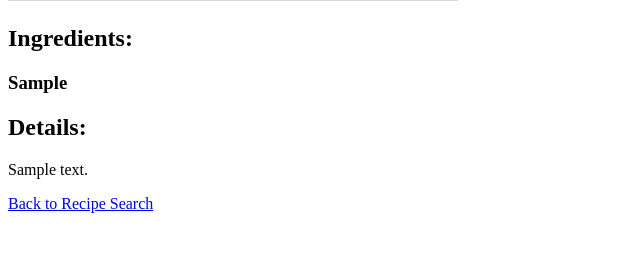
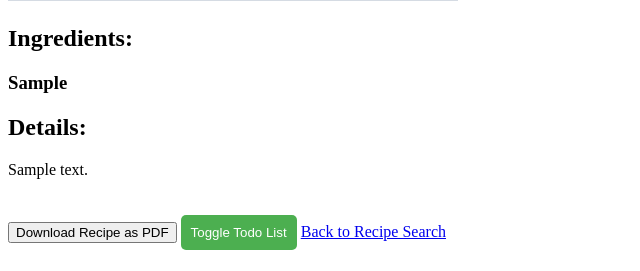
Before and after one commit to venkatesan1211/Testing, a Flask app: page /recipe/1 in a window 1280 px wide. Shown: the part 529-800 px from the top of the page, without its empty margins (0-640 px from the left). Run offline with Flask 3, Linux system fonts and the light colour scheme; tables that the repository leaves empty hold one stand-in row (values such as "Sample post"); grey boxes marked "Sample" are stand-in pictures; some libraries are stand-ins or nearby versions.

Commit message:
templates files

```diff
--- a/demo1/templates/recipe_show.html
+++ b/demo1/templates/recipe_show.html
@@ -4,7 +4,34 @@
     <meta charset="UTF-8">
     <meta name="viewport" content="width=device-width, initial-scale=1.0">
     <title>{{ recipe.recipe_name }} - Recipe Details</title>
+
     <!-- Add any additional styling if needed -->
+    <style>
+        /* Add styling for the todo list */
+        #toggleTodoBtn {
+            background-color: #4CAF50;
+            color: white;
+            padding: 10px;
+            border: none;
+            border-radius: 5px;
+            cursor: pointer;
+            margin-top: 20px;
+        }
+
+        #todoList {
+            display: none;
+            margin-top: 20px;
+        }
+
+        #todoList label {
+            display: block;
+            margin-bottom: 10px;
+        }
+
+        .completed {
+            text-decoration: line-through;
+        }
+    </style>
 </head>
 <body>
     <h1>{{ recipe.recipe_name }}</h1>
@@ -14,10 +41,109 @@
     <h3>{{ recipe.recipe_ingredients }}</h3>
 
     <h2>Details:</h2>
-    <p>{{ recipe.recipe_details }}</p>
+    <p id="recipeDetails">{{ recipe.recipe_details }}</p>
+
+    <!-- Download button -->
+    <button id="downloadBtn">Download Recipe as PDF</button>
+
+    <!-- Todo list button and container -->
+    <button id="toggleTodoBtn">Toggle Todo List</button>
+    <div id="todoList"></div>
 
     <!-- Add any additional information you want to display -->
 
-    <a href="{{ url_for('recipe_search') }}">Back to Recipe Search</a>
+    <a href="{{ url_for('recipe_search') }}" id="backToSearch">Back to Recipe Search</a>
+
+    <!-- Add latest jsPDF library -->
+    <script src="https://cdnjs.cloudflare.com/ajax/libs/jspdf/2.4.0/jspdf.umd.min.js"></script>
+    <script>
+
+    var recipeData = {
+        recipe_name: {{ recipe.recipe_name | tojson | safe }},
+        recipe_image: "{{ url_for('static', filename='images/recipeimages/' + recipe.recipe_image) }}",
+        recipe_ingredients: {{ recipe.recipe_ingredients | tojson | safe }},
+        recipe_details: {{ recipe.recipe_details | tojson | safe }}
+    };
+</script>
+
+    </script>
+    <script>
+        window.jsPDF = window.jspdf.jsPDF;
+
+        document.getElementById('downloadBtn').addEventListener('click', function () {
+            downloadRecipe(recipeData);
+        });
+
+        function downloadRecipe(recipe) {
+            // Create a new jsPDF instance
+            var pdf = new jsPDF();
+
+            // Add recipe name, image, ingredients, and details to the PDF
+            pdf.text(recipe.recipe_name, 70, 20);  // Centered horizontally
+            pdf.addImage(recipe.recipe_image, 'JPEG', 20, 40, 80, 80);
+            pdf.text('Ingredients:', 20, 220);
+            pdf.text(recipe.recipe_ingredients, 20, 230);
+            pdf.text('Details:', 20, 260);
+            pdf.text(recipe.recipe_details, 20, 270);
+
+
+            // Save the PDF
+            pdf.save(`${recipe.recipe_name}.pdf`);
+        }
+
+        document.getElementById('toggleTodoBtn').addEventListener('click', () => {
+            var todoList = document.getElementById('todoList');
+            // Toggle visibility of the todo list
+            todoList.style.display = todoList.style.display === 'none' ? 'block' : 'none';
+
+            // Create todo list dynamically from recipe details
+            if (todoList.style.display === 'block') {
+                createTodoList();
+            }
+        });
+
+        function createTodoList() {
+            var recipeDetails = document.getElementById('recipeDetails').innerText;
+            var todoListContainer = document.getElementById('todoList');
+            todoListContainer.innerHTML = '';
+
+            // Split recipe details into todo items based on full stops
+            var todoItems = recipeDetails.split('.').filter(Boolean);
+
+            // Create checkboxes for each todo item
+            todoItems.forEach((item, index) => {
+                var checkbox = document.createElement('input');
+                checkbox.type = 'checkbox';
+                checkbox.id = 'todoItem' + index;
+
+                var label = document.createElement('label');
+                label.htmlFor = 'todoItem' + index;
+                label.appendChild(document.createTextNode(item.trim()));
+
+                // Check if the item is marked as completed
+                if (localStorage.getItem('todoItem' + index) === 'completed') {
+                    checkbox.checked = true;
+                    label.classList.add('completed');
+                }
+
+                var br = document.createElement('br');
+
+                // Add event listener to handle checkbox state changes
+                checkbox.addEventListener('change', function () {
+                    if (this.checked) {
+                        label.classList.add('completed');
+                        localStorage.setItem(this.id, 'completed');
+                    } else {
+                        label.classList.remove('completed');
+                        localStorage.removeItem(this.id);
+                    }
+                });
+
+                todoListContainer.appendChild(checkbox);
+                todoListContainer.appendChild(label);
+                todoListContainer.appendChild(br);
+            });
+        }
+    </script>
 </body>
 </html>
```
